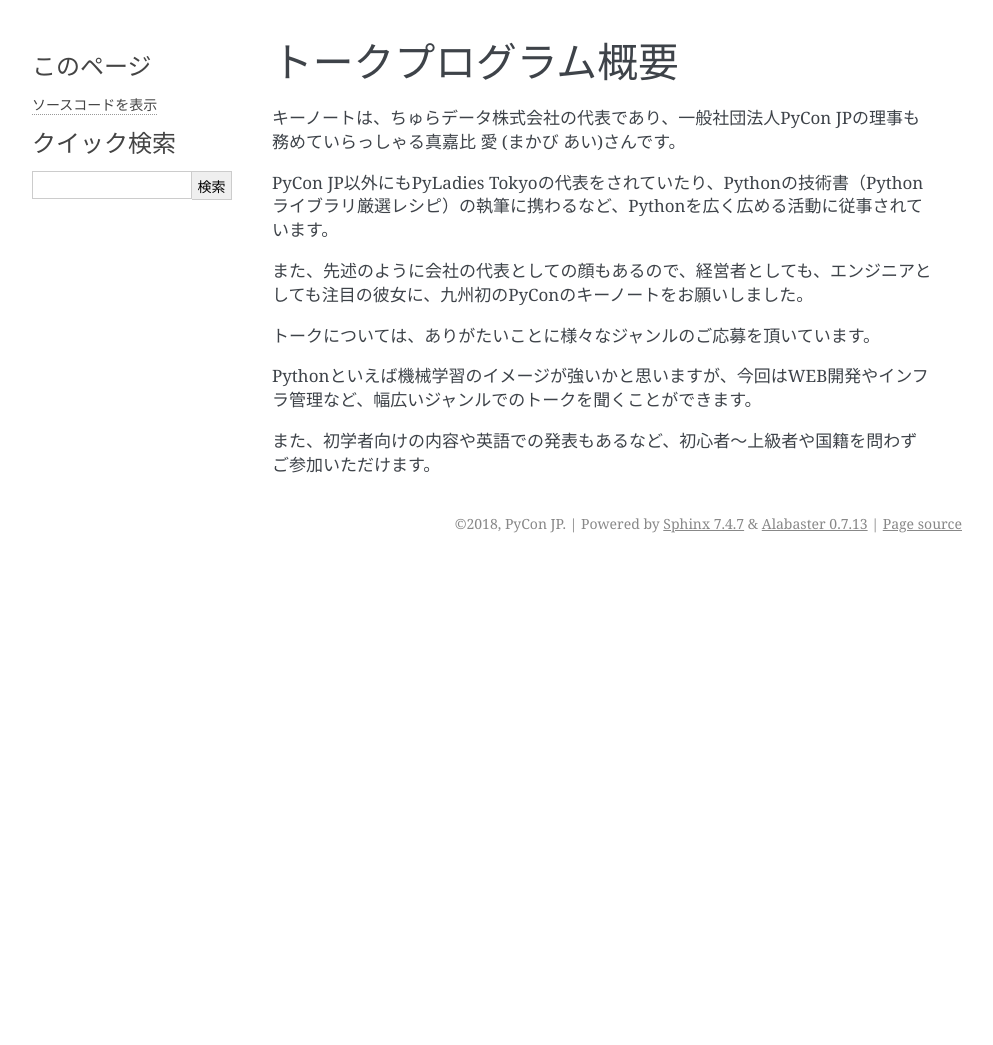
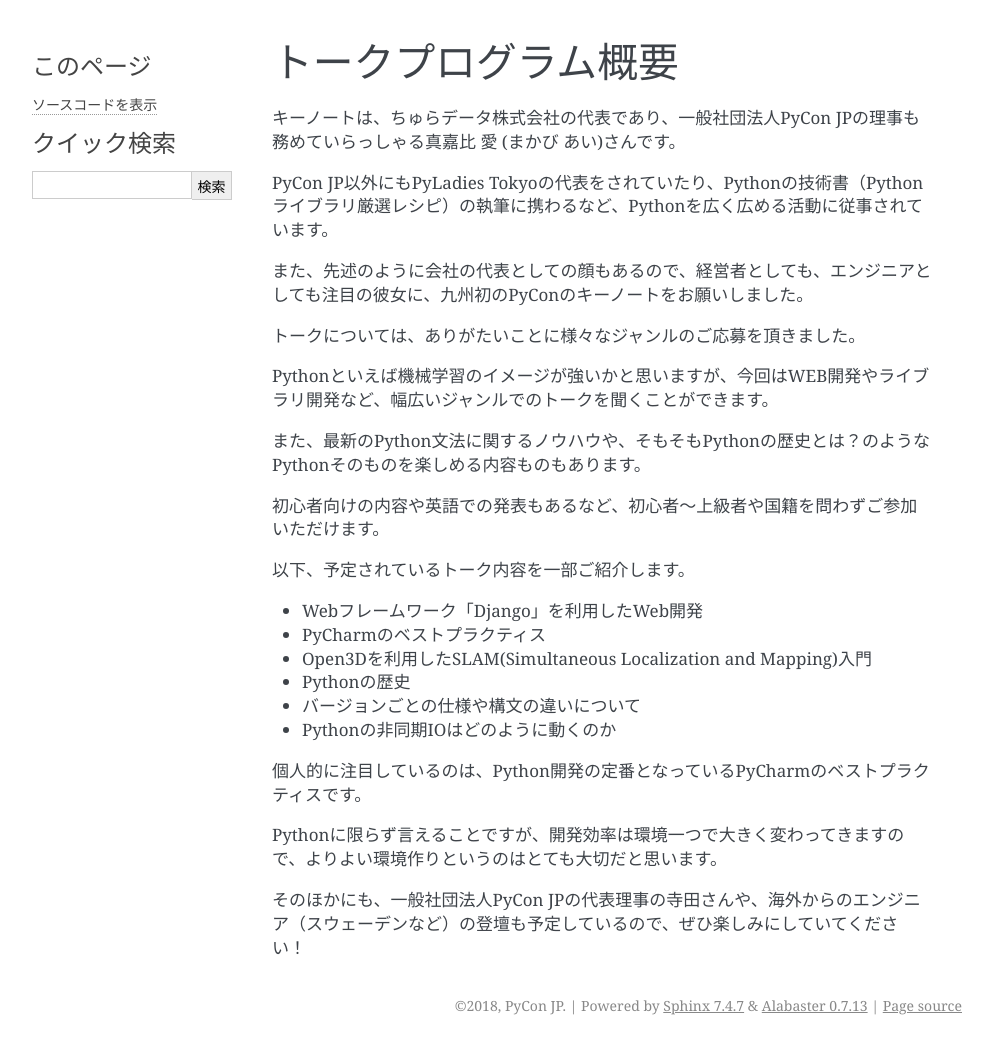
Before and after one commit to pyconjp/kyushu-2018-pre-report, a Sphinx documentation site: the page built from source/talks.rst, in a window 1280 px wide. Shown: the whole page, without its empty margins (148-1141 px from the left). Built offline with Sphinx 7.4.7, drawn with Linux system fonts in a browser that asks for light colours; before the commit the page ends 900 px from its top, so only the background shows below that.

Commit message:
CfPの内容を一部加味して修正
CfPの内容を一部加味して修正

```diff
--- a/source/talks.rst
+++ b/source/talks.rst
@@ -10,8 +10,27 @@ PyCon JP以外にもPyLadies Tokyoの代表をされていたり、Pythonの技
 
 
 
-トークについては、ありがたいことに様々なジャンルのご応募を頂いています。
+トークについては、ありがたいことに様々なジャンルのご応募を頂きました。
 
-Pythonといえば機械学習のイメージが強いかと思いますが、今回はWEB開発やインフラ管理など、幅広いジャンルでのトークを聞くことができます。
+Pythonといえば機械学習のイメージが強いかと思いますが、今回はWEB開発やライブラリ開発など、幅広いジャンルでのトークを聞くことができます。
 
-また、初学者向けの内容や英語での発表もあるなど、初心者〜上級者や国籍を問わずご参加いただけます。
+また、最新のPython文法に関するノウハウや、そもそもPythonの歴史とは？のようなPythonそのものを楽しめる内容ものもあります。
+
+初心者向けの内容や英語での発表もあるなど、初心者～上級者や国籍を問わずご参加いただけます。
+
+
+以下、予定されているトーク内容を一部ご紹介します。
+
+* Webフレームワーク「Django」を利用したWeb開発
+* PyCharmのベストプラクティス
+* Open3Dを利用したSLAM(Simultaneous Localization and Mapping)入門
+* Pythonの歴史
+* バージョンごとの仕様や構文の違いについて
+* Pythonの非同期IOはどのように動くのか
+
+
+個人的に注目しているのは、Python開発の定番となっているPyCharmのベストプラクティスです。
+
+Pythonに限らず言えることですが、開発効率は環境一つで大きく変わってきますので、よりよい環境作りというのはとても大切だと思います。
+
+そのほかにも、一般社団法人PyCon JPの代表理事の寺田さんや、海外からのエンジニア（スウェーデンなど）の登壇も予定しているので、ぜひ楽しみにしていてください！
```
